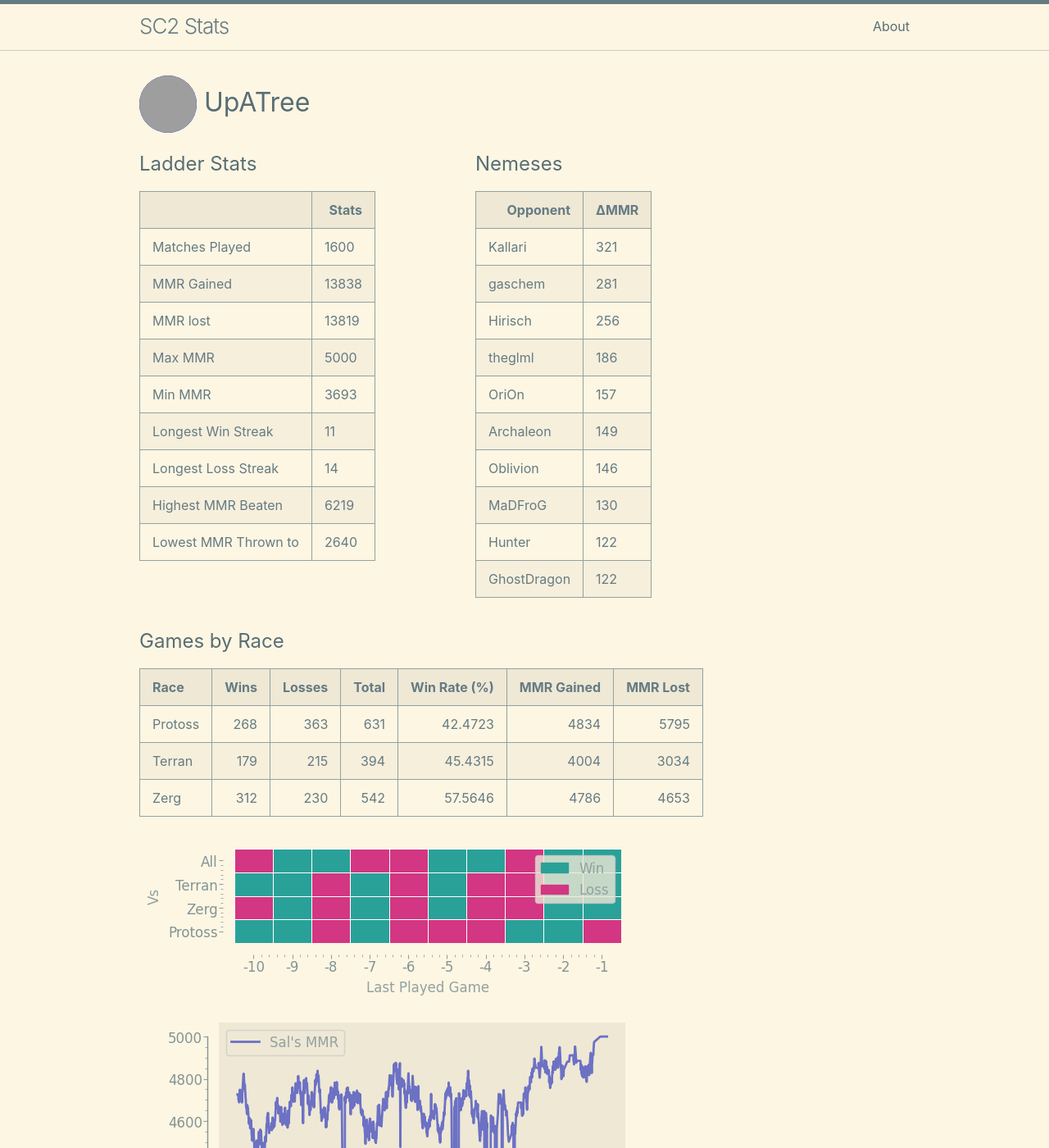
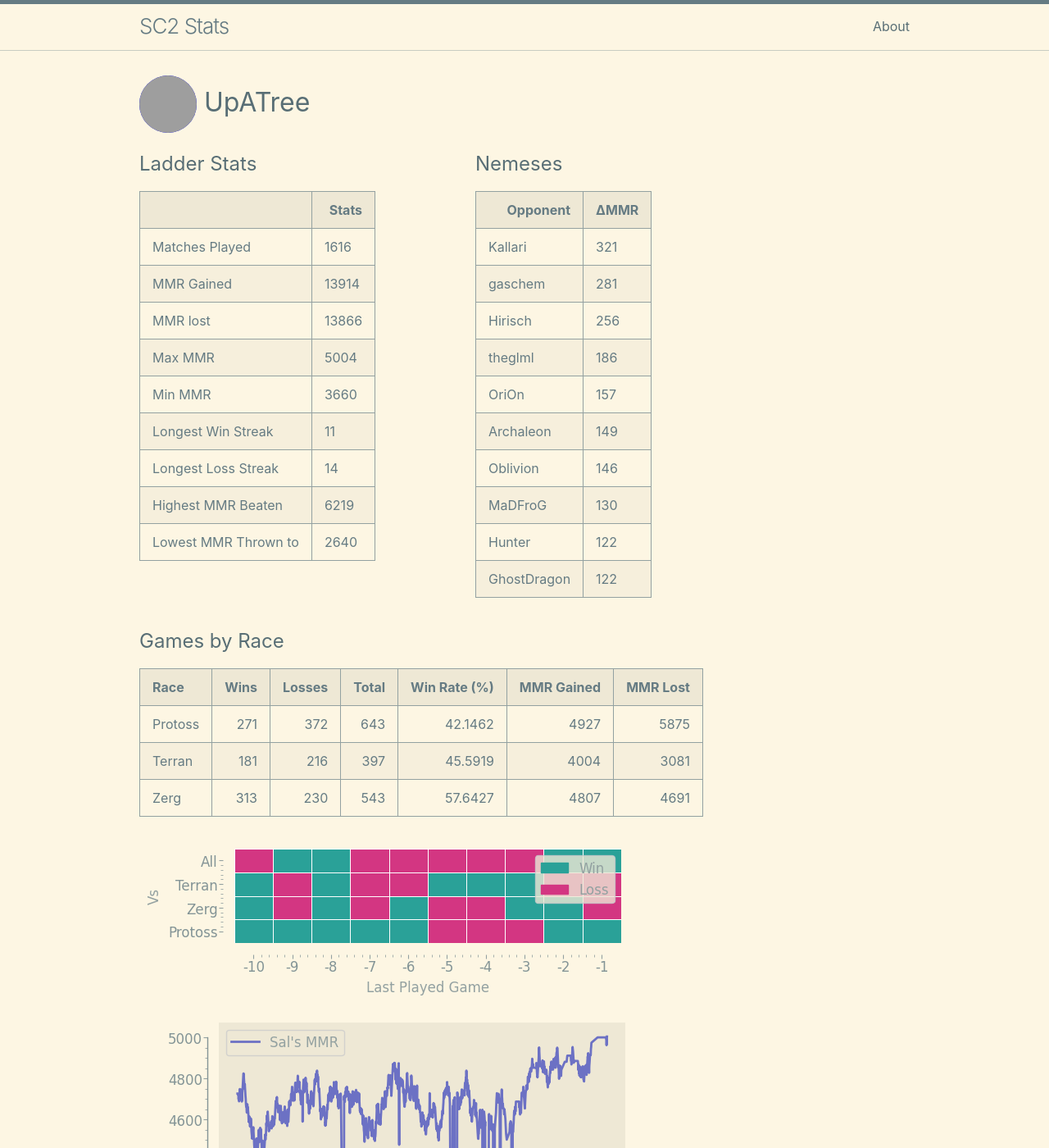
Before and after one commit to kylermurphy/UpATree, a Jekyll site: the page built from docs/index.md, in a window 1280 px wide and 1400 px high. Shown: the whole window at 82% size. Built offline with Jekyll 4.4.1, drawn with Linux system fonts in a browser that asks for light colours; grey boxes are pictures that could not be loaded.

Commit message:
running on push

```diff
--- a/docs/index.md
+++ b/docs/index.md
@@ -18,23 +18,23 @@ layout: home
   <tbody>
     <tr>
       <td>Matches Played</td>
-      <td>1600</td>
+      <td>1616</td>
     </tr>
     <tr>
       <td>MMR Gained</td>
-      <td>13838</td>
+      <td>13914</td>
     </tr>
     <tr>
       <td>MMR lost</td>
-      <td>13819</td>
+      <td>13866</td>
     </tr>
     <tr>
       <td>Max MMR</td>
-      <td>5000</td>
+      <td>5004</td>
     </tr>
     <tr>
       <td>Min MMR</td>
-      <td>3693</td>
+      <td>3660</td>
     </tr>
     <tr>
       <td>Longest Win Streak</td>
@@ -114,9 +114,9 @@ layout: home
 
 | Race    |   Wins |   Losses |   Total |   Win Rate (%) |   MMR Gained |   MMR Lost |
 |:--------|-------:|---------:|--------:|---------------:|-------------:|-----------:|
-| Protoss |    268 |      363 |     631 |        42.4723 |         4834 |       5795 |
-| Terran  |    179 |      215 |     394 |        45.4315 |         4004 |       3034 |
-| Zerg    |    312 |      230 |     542 |        57.5646 |         4786 |       4653 |
+| Protoss |    271 |      372 |     643 |        42.1462 |         4927 |       5875 |
+| Terran  |    181 |      216 |     397 |        45.5919 |         4004 |       3081 |
+| Zerg    |    313 |      230 |     543 |        57.6427 |         4807 |       4691 |
 
 ![Games by Race](./assets/gm_hist.png)
 
--- a/log.txt
+++ b/log.txt
@@ -759,3 +759,4 @@ Writing a log file 2025-03-30 22:20:54.
 Writing a log file 2025-03-30 22:48:24.
 Writing a log file 2025-03-30 23:21:39.
 Writing a log file 2025-03-30 23:48:00.
+Writing a log file 2025-03-31 16:29:35.
```
Also changed, not shown: docs/assets/MMR.png, docs/assets/daily.png, docs/assets/gm_hist.png, docs/assets/r_wrt.png, 1 other file.
